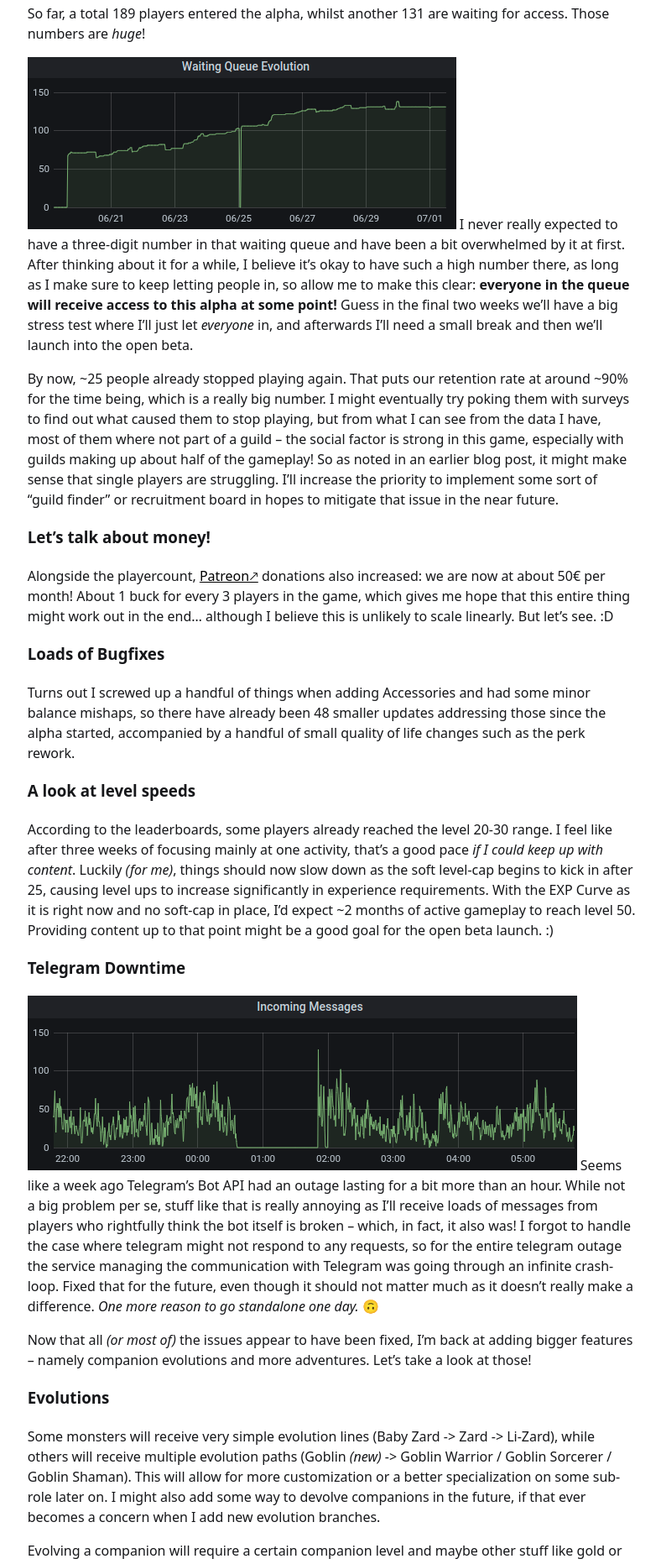
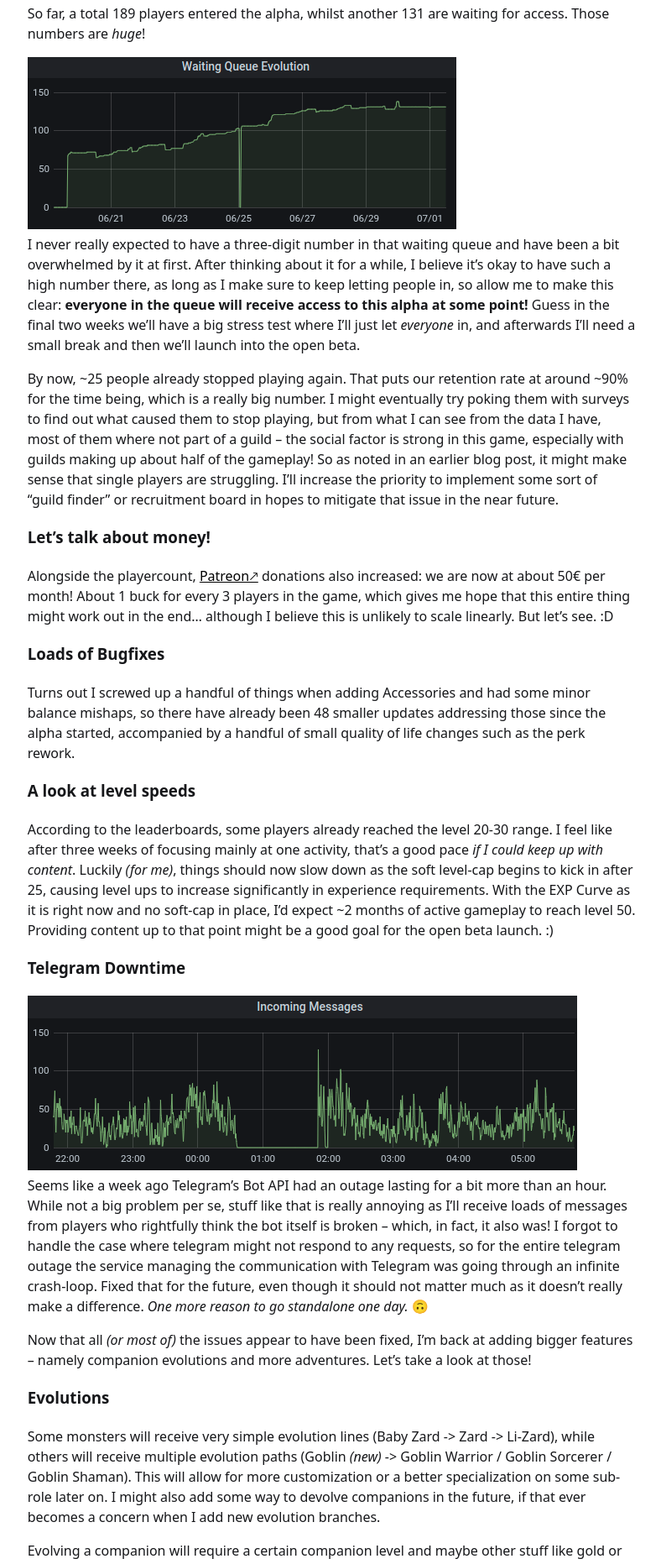
Before and after one commit to TypoTales/Website, a Jekyll site: the page built from docs/_posts/2021-07-01-june-review-2021.md, in a window 1280 px wide. Shown: the part 682-2545 px from the top of the page at 84% size, without its empty margins (330-1118 px from the left). Built offline with Jekyll 4.4.1, drawn with Linux system fonts in a browser that asks for light colours.

Commit message:
dded linebreaks after images

```diff
--- a/docs/_posts/2021-07-01-june-review-2021.md
+++ b/docs/_posts/2021-07-01-june-review-2021.md
@@ -9,10 +9,10 @@ Hey ya'll! Hope everyone had a great month!
 It was way too warm over here, so occasionally I felt like I was melting. Nevertheless, I'm still here to deliver you this wonderful little monthly blog post~
 
 ### Alpha #3 is live! Some stats.
-![Statistics]({{ '/assets/images/18/playerCounts.png' | relative_url }})
+![Statistics]({{ '/assets/images/18/playerCounts.png' | relative_url }})<br>
 So far, a total 189 players entered the alpha, whilst another 131 are waiting for access. Those numbers are *huge*!
 
-![Waiting Queue Evolution]({{ '/assets/images/18/waitingQueueEvolution.png' | relative_url }})
+![Waiting Queue Evolution]({{ '/assets/images/18/waitingQueueEvolution.png' | relative_url }})<br>
 I never really expected to have a three-digit number in that waiting queue and have been a bit overwhelmed by it at first. After thinking about it for a while, I believe it's okay to have such a high number there, as long as I make sure to keep letting people in, so allow me to make this clear: **everyone in the queue will receive access to this alpha at some point!** Guess in the final two weeks we'll have a big stress test where I'll just let *everyone* in, and afterwards I'll need a small break and then we'll launch into the open beta.
 
 By now, ~25 people already stopped playing again. That puts our retention rate at around ~90% for the time being, which is a really big number. I might eventually try poking them with surveys to find out what caused them to stop playing, but from what I can see from the data I have, most of them where not part of a guild – the social factor is strong in this game, especially with guilds making up about half of the gameplay! So as noted in an earlier blog post, it might make sense that single players are struggling. I'll increase the priority to implement some sort of "guild finder" or recruitment board in hopes to mitigate that issue in the near future.
@@ -27,7 +27,7 @@ Turns out I screwed up a handful of things when adding Accessories and had some
 According to the leaderboards, some players already reached the level 20-30 range. I feel like after three weeks of focusing mainly at one activity, that's a good pace *if I could keep up with content*. Luckily *(for me)*, things should now slow down as the soft level-cap begins to kick in after 25, causing level ups to increase significantly in experience requirements. With the EXP Curve as it is right now and no soft-cap in place, I'd expect ~2 months of active gameplay to reach level 50. Providing content up to that point might be a good goal for the open beta launch. :)
 
 ### Telegram Downtime
-![Telegram Downtime]({{ '/assets/images/18/telegramDowntime.png' | relative_url }})
+![Telegram Downtime]({{ '/assets/images/18/telegramDowntime.png' | relative_url }})<br>
 Seems like a week ago Telegram's Bot API had an outage lasting for a bit more than an hour. While not a big problem per se, stuff like that is really annoying as I'll receive loads of messages from players who rightfully think the bot itself is broken – which, in fact, it also was! I forgot to handle the case where telegram might not respond to any requests, so for the entire telegram outage the service managing the communication with Telegram was going through an infinite crash-loop. Fixed that for the future, even though it should not matter much as it doesn't really make a difference. *One more reason to go standalone one day.* 🙃
 
 Now that all *(or most of)* the issues appear to have been fixed, I'm back at adding bigger features – namely companion evolutions and more adventures. Let's take a look at those!
```
